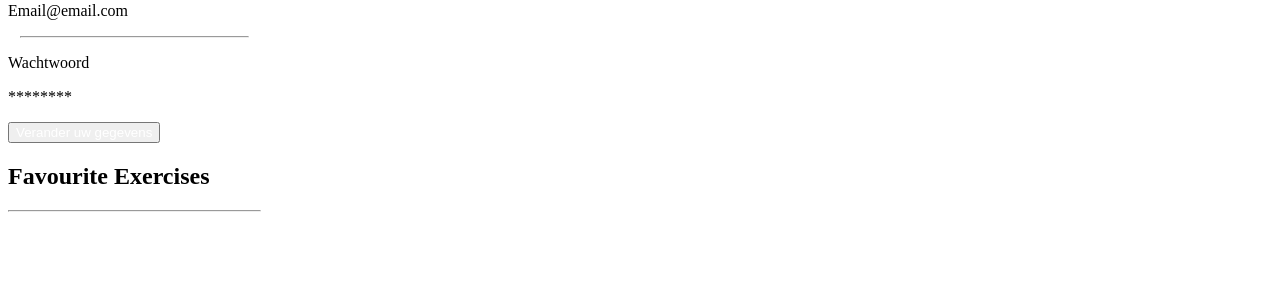
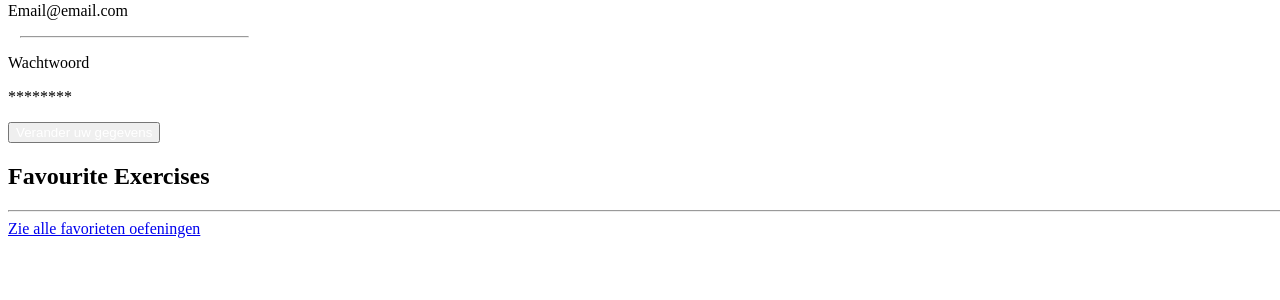
Before and after one commit to 86158/CatWeb, a PHP site: page /pages/profilePage.php in a window 1280 px wide; the page is wider, and only the part inside the window is pictured. Shown: the part 426-726 px from the top of that part. Run offline with PHP 8.4, Linux system fonts and the light colour scheme.

Commit message:
fixed mistake

```diff
--- a/pages/oefeningen.html
+++ b/pages/oefeningen.html
@@ -10,7 +10,6 @@
 					<input id=search type=search name=search>
 				</div>
 				<div class="col-2">
-					<fieldset>
 					<select id=tags name=tags class="form-select" aria-label="Spiergroepen">
 						<option value="" selected>Select</option>
 						<option value="Triceps">Triceps</option>
@@ -20,7 +19,6 @@
 						<option value="Rug">Rug</option>
 						<option value="Biceps">Biceps</option>
 					</select>
-					</fieldset>
 				</div>
 				<div class="col-1">
 					<input type=reset value=Resetten />
--- a/pages/profilePage.php
+++ b/pages/profilePage.php
@@ -62,16 +62,16 @@
                 </div>
             </div>
             <!-- Right side of the page -->
-            <div class="profileFavourites" style="width: 20%;">
+            <div class="profileFavourites">
                 <div class="title">
                     <h2 class="text-center fw-bold">Favourite Exercises</h2>
-                    <hr class="mt-3" style="justify-content: center;">
+                    <hr class="mt-3" style="width: 120%">
                 </div>
                 <!-- The content of the favourites section -->
                 <div class="content">
 
                 </div>
-                <a class="btn btn-primary d-flex m-auto mt-3" href="?page=favorieten" style="color: white; justify-content: center; width: 70%">Zie alle favorieten oefeningen</a>
+                <a class="btn btn-primary text-center d-flex m-auto mt-3" href="?page=favorieten" tyle="color: white;">Zie alle favorieten oefeningen</a>
             </div>
         </div>
     </div>
```
Lines whose indentation alone changed are shown as unchanged.
